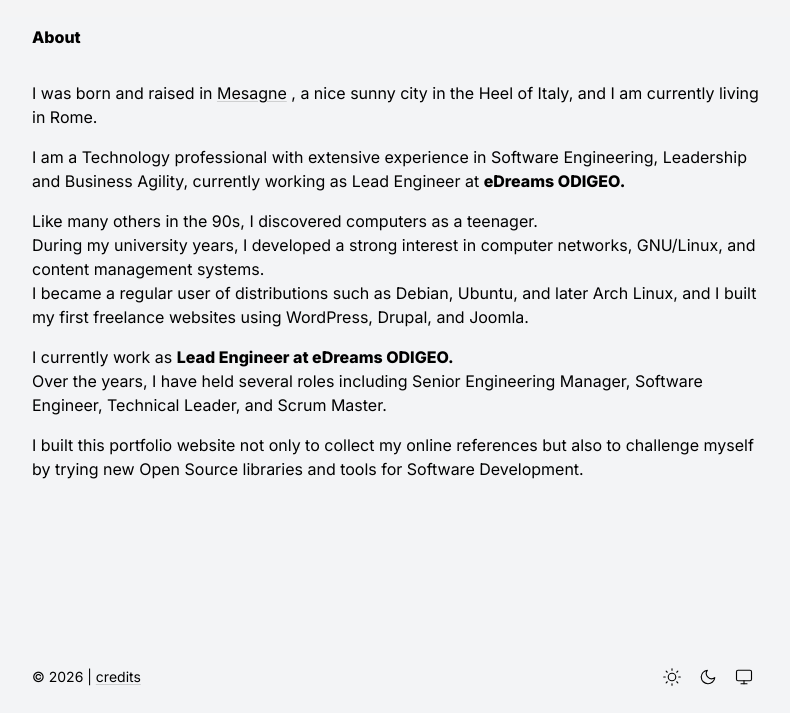
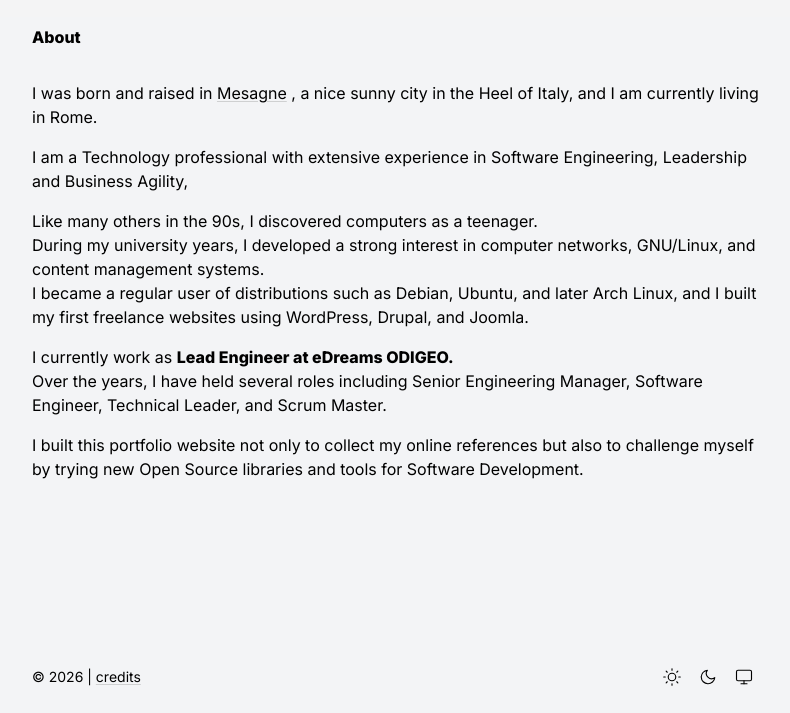
Before and after one commit to giorgiodg/giorgiodg.it, an Astro site: page /about in a window 1280 px wide. Shown: the part 87-800 px from the top of the page, without its empty margins (244-1034 px from the left). Built offline with nearby package versions, Linux system fonts and the light colour scheme; Astro itself is replaced by a stand-in of ours; a web font is replaced by a local one.

Commit message:
Tiny fix on the about page final

```diff
--- a/src/pages/about.astro
+++ b/src/pages/about.astro
@@ -26,8 +26,7 @@ import Link from "@components/Link.astro";
           </p>
           <p>
             I am a Technology professional with extensive experience in Software
-            Engineering, Leadership and Business Agility, currently working as
-            Lead Engineer at <b>eDreams ODIGEO.</b>
+            Engineering, Leadership and Business Agility,
           </p>
           <p>
             Like many others in the 90s, I discovered computers as a teenager.<br
```
